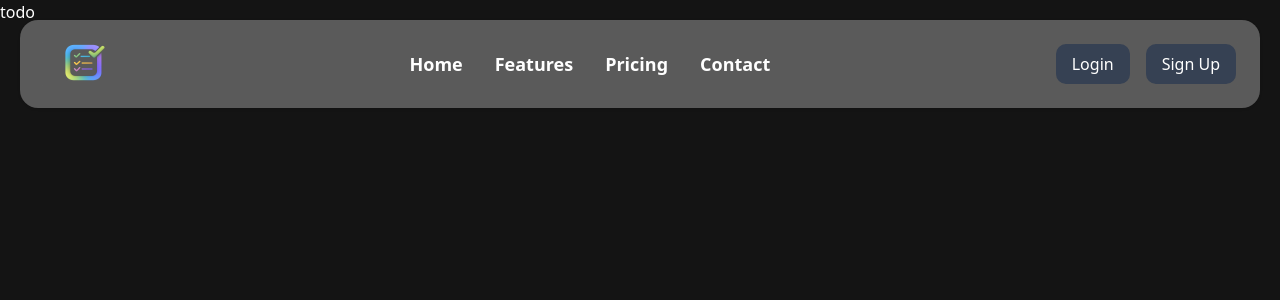
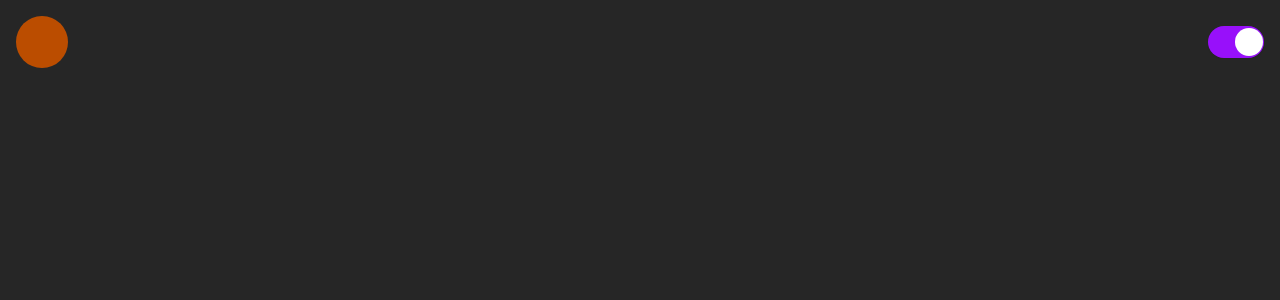
Before and after one commit to debasish-dd/fullstack-todo, a React app in the folder Frontend/: page /todo in a window 1280 px wide. Shown: the top 300 px of the page. Built offline with nearby package versions, Linux system fonts and the light colour scheme; the HTML template or start-up script is replaced by a standard one.

Commit message:
setting up the todo app frontend

```diff
--- a/Frontend/src/components/todo/Todo.jsx
+++ /dev/null
@@ -1,11 +0,0 @@
-import React from 'react'
-
-function Todo() {
-  return (
-    <div>
-      todo
-    </div>
-  )
-}
-
-export default Todo
--- /dev/null
+++ b/Frontend/src/components/todo/TodoLanding.jsx
@@ -0,0 +1,39 @@
+import React, { useEffect, useState } from "react";
+import { Switch } from "@/components/ui/switch";
+
+function TodoLanding() {
+  const [isDarkMode, setIsDarkMode] = useState(true);
+  const toggleDarkMode = () => {
+    setIsDarkMode(!isDarkMode);
+  };
+  return (
+    <div
+      className={` min-h-screen p-2 ${isDarkMode ? "bg-neutral-800" : "bg-neutral-100"}`}
+    >
+      <div className="h-fit flex justify-between items-center m-2">
+        <div className="bg-amber-700 w-10 h-10 md:w-13 md:h-13 rounded-full  ">
+          {/* profile picture  */}
+        </div>
+
+        <Switch
+          checked={isDarkMode}
+          onCheckedChange={toggleDarkMode}
+          size="lg"
+          className=" h-8 w-14
+                data-[state=checked]:bg-purple-600
+                data-[state=unchecked]:bg-gray-500
+                [&>span]:h-7 [&>span]:w-7 hover:cursor-pointer"
+        />
+      </div>
+
+    {/* board layout  */}
+    {/* <div className="border border-amber-100 min-h-2/3 w-full">
+
+    </div> */}
+
+
+    </div>
+  );
+}
+
+export default TodoLanding;
--- /dev/null
+++ b/Frontend/src/components/ui/switch.jsx
@@ -0,0 +1,29 @@
+import * as React from "react"
+import { Switch as SwitchPrimitive } from "radix-ui"
+
+import { cn } from "@/lib/utils"
+
+function Switch({
+  className,
+  size = "default",
+  ...props
+}) {
+  return (
+    <SwitchPrimitive.Root
+      data-slot="switch"
+      data-size={size}
+      className={cn(
+        "peer data-[state=checked]:bg-primary data-[state=unchecked]:bg-input focus-visible:border-ring focus-visible:ring-ring/50 dark:data-[state=unchecked]:bg-input/80 group/switch inline-flex shrink-0 items-center rounded-full border border-transparent shadow-xs transition-all outline-none focus-visible:ring-[3px] disabled:cursor-not-allowed disabled:opacity-50 data-[size=default]:h-[1.15rem] data-[size=default]:w-8 data-[size=sm]:h-3.5 data-[size=sm]:w-6",
+        className
+      )}
+      {...props}>
+      <SwitchPrimitive.Thumb
+        data-slot="switch-thumb"
+        className={cn(
+          "bg-background dark:data-[state=unchecked]:bg-foreground dark:data-[state=checked]:bg-primary-foreground pointer-events-none block rounded-full ring-0 transition-transform group-data-[size=default]/switch:size-4 group-data-[size=sm]/switch:size-3 data-[state=checked]:translate-x-[calc(100%-2px)] data-[state=unchecked]:translate-x-0"
+        )} />
+    </SwitchPrimitive.Root>
+  );
+}
+
+export { Switch }
--- /dev/null
+++ b/Frontend/src/layout/PrivateLayout.jsx
@@ -0,0 +1,12 @@
+import React from 'react'
+import { Outlet } from 'react-router-dom'
+
+function PrivateLayout() {
+  return (
+    <div>
+        <Outlet/>
+    </div>
+  )
+}
+
+export default PrivateLayout
--- a/Frontend/src/router/router.jsx
+++ b/Frontend/src/router/router.jsx
@@ -1,9 +1,10 @@
 import {createBrowserRouter} from "react-router-dom"
-import Todo from "../components/todo/Todo.jsx"
+import Todo from "../components/todo/TodoLanding.jsx"
 import Layout from "../layout/Layout.jsx"
 import Home from "../components/home/Home.jsx"
 import Login from "../components/navbar/Login.jsx"
 import Signup from "../components/navbar/Signup.jsx"
+import PrivateLayout from "@/layout/PrivateLayout.jsx"
 
 export const router = createBrowserRouter([
 
@@ -16,10 +17,6 @@
                 element: <Home/>
             },
             {
-                path: 'todo',
-                element: <Todo/>
-            },
-            {
                 path: 'login',
                 element: <Login/>
             },
@@ -30,4 +27,14 @@
 
         ]
     },
+    {
+        path: '/todo',
+        element: <PrivateLayout/>,
+        children: [
+            {
+                index: true,
+                element: <Todo/>
+            }
+        ]
+    }
 ])
```
